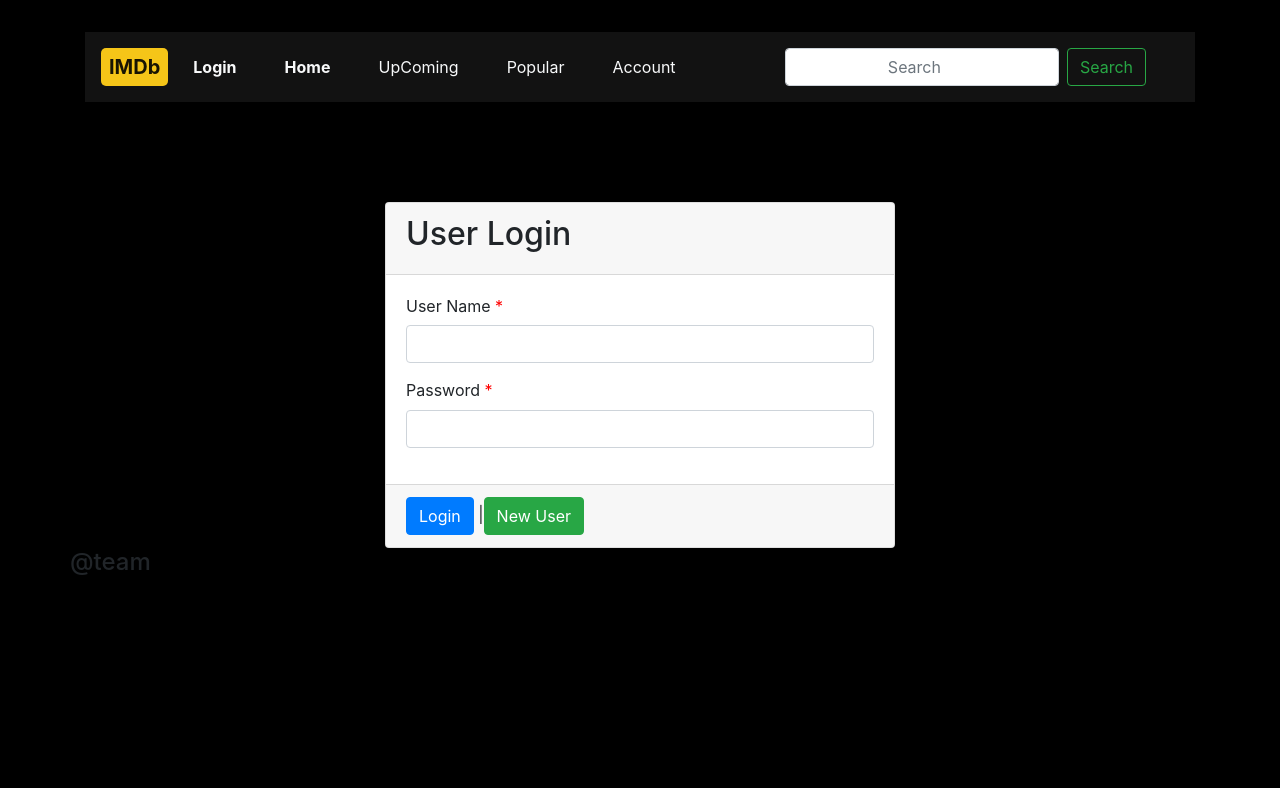
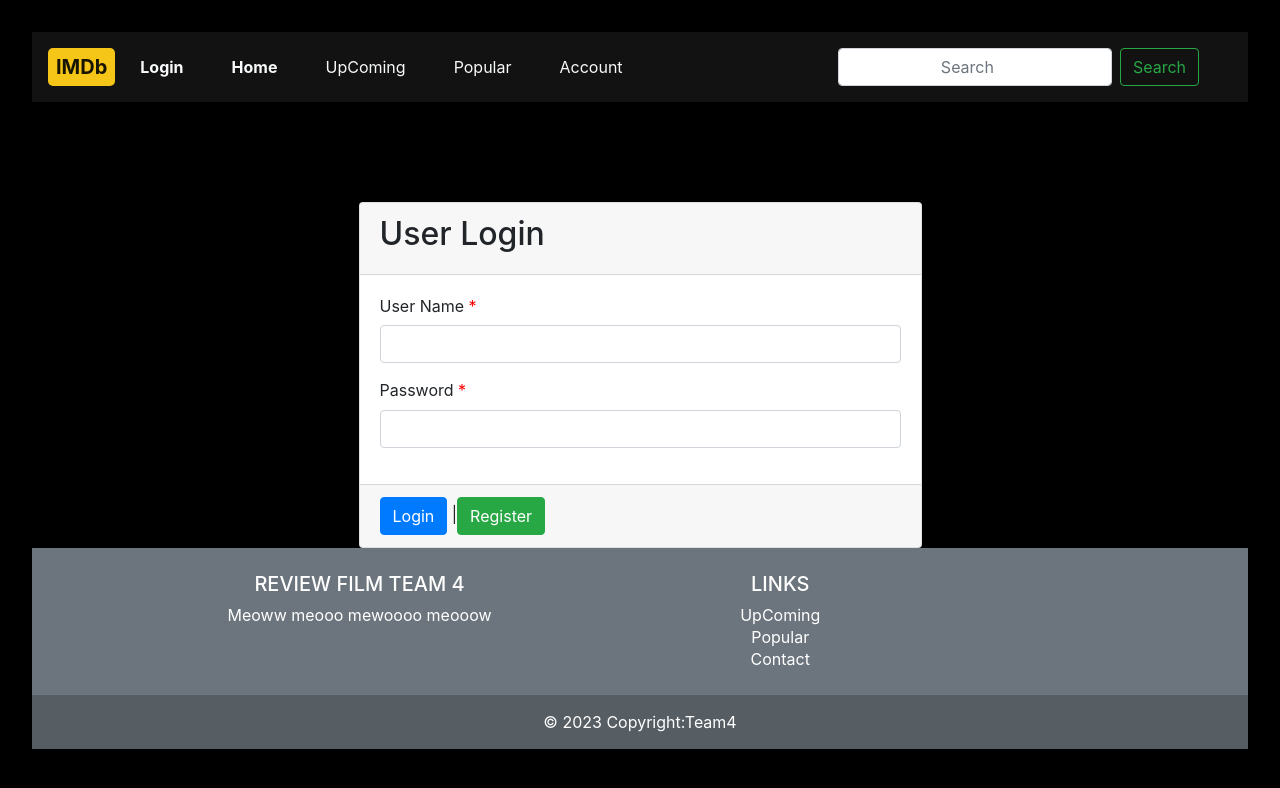
Before and after one commit to Phuockingboy2107/IMDB, a React (Create React App) app: page /login in a window 1280 px wide. Shown: the top 788 px of the page. Built offline with nearby package versions, Linux system fonts and the light colour scheme.

Commit message:
Update New Version

```diff
--- a/src/Template/TemPlateHome.js
+++ b/src/Template/TemPlateHome.js
@@ -6,7 +6,7 @@ import Footer from "../components/Footer";
 
 export default function TemplateHome({children}){
     return(
-        <div className = "container">
+        <div className = "">
             <Header/>
 
             <div className="row content1">
--- a/src/components/ChangePassword.jsx
+++ b/src/components/ChangePassword.js
@@ -1,21 +1,22 @@
 import { useState } from "react";
 import { Button, Card, Form, Modal } from "react-bootstrap";
 import { User } from "../hook/User";
-import { toast } from "react-toastify";
+
+import { useParams } from "react-router-dom";
 
 const ChangePassword = () => {
     const [oldPassword, setOldPassword] = useState("");
     const [newPassword, setNewPassword] = useState("");
     const [user, setUser] = User()
-
+    const { profileId } = useParams();
     const handleUpdate = () => {
-        if(oldPassword !== user.password) return toast("Old password is incorrect!")
+        if(oldPassword !== user.password) return alert("Old password is incorrect!")
         if (!newPassword) {
-            alert.error("Please fill in all fields!");
+            alert("Please fill in all fields!");
             return;
         }
 
-        fetch(`http://localhost:9999/users/${user.id}`, {
+        fetch('http://localhost:9999/users/'+profileId, {
             method: "PUT",
             headers: {
                 "Content-Type": "application/json",
--- a/src/components/EditProfile.js
+++ b/src/components/EditProfile.js
@@ -52,12 +52,7 @@ export default function EditProfile() {
                 <Modal.Body>
                     <Form>
                         <Row>
-                            <Col>
-                                <Form.Group className="mb-3" controlId="formGroupUsername">
-                                    <Form.Label>ID</Form.Label>
-                                    <Form.Control type="text" value={data?.id ?? -1} disabled />
-                                </Form.Group>
-                            </Col>
+
                             <Col>
                                 <Form.Group className="mb-3" controlId="formGroupPassword">
                                     <Form.Label>Account</Form.Label>
@@ -140,7 +135,7 @@ export default function EditProfile() {
                                     <Form.Select
                                         class="sel"
                                         required
-                                        value={data?.dob}
+                                        value={data?.gender}
                                         onChange={(e) => setData({ ...data, gender: parseInt(e.target.value) })}
                                     >
                                         <option value="0">Male</option>
--- a/src/components/Footer.js
+++ b/src/components/Footer.js
@@ -1,9 +1,57 @@
-import { Container } from "react-bootstrap";
+import React from 'react';
+import {
+  MDBFooter,
+  MDBContainer,
+  MDBCol,
+  MDBRow,
+} from 'mdb-react-ui-kit';
 
 export default function Footer() {
-    return(
-        <div className="row footer">
-           <h4>@team</h4>
-        </div>
-    );
+  return (
+    <MDBFooter className='bg-secondary text-white text-center'>
+      <MDBContainer className='p-4'>
+        <MDBRow>
+          <MDBCol lg="6" md="12" className='mb-4 mb-md-0'>
+            <h5 className='text-uppercase'>Review Film Team 4</h5>
+
+            <p>
+             Meoww meooo mewoooo meooow
+            </p>
+          </MDBCol>
+
+          <MDBCol lg="3" md="6" className='mb-4 mb-md-0'>
+            <h5 className='text-uppercase'>Links</h5>
+
+            <ul className='list-unstyled mb-0'>
+
+              <li>
+                <a href='/upcoming' className='text-white'>
+                UpComing
+                </a>
+              </li>
+              <li>
+                <a href='/movie/popular' className='text-white'>
+                Popular
+                </a>
+              </li>
+              <li>
+                <a href='https://www.facebook.com/NhuAnhMer/' className='text-white'>
+                  Contact
+                </a>
+              </li>
+            </ul>
+          </MDBCol>
+
+
+        </MDBRow>
+      </MDBContainer>
+
+      <div className='text-center p-3' style={{ backgroundColor: 'rgba(0, 0, 0, 0.2)' }}>
+        © 2023 Copyright:
+        <a className='text-white' href='/'>
+          Team4
+        </a>
+      </div>
+    </MDBFooter>
+  );
 }
--- a/src/components/Header.js
+++ b/src/components/Header.js
@@ -1,5 +1,5 @@
 import { Col, Container, Nav, Navbar, Row } from "react-bootstrap";
-import { Link, useNavigate } from "react-router-dom";
+import { Link, useNavigate,NavLink } from "react-router-dom";
 import Profile from "../screen/Profile";
 const Header = () => {
     const history = useNavigate()
@@ -58,12 +58,12 @@ const Header = () => {
                         </Link>
                     </li>
                     <li className="nav-item  mx-3">
-                        <Link
+                        <NavLink
                             className="nav-link text-light"
-                            to={"/profile/:profileId"}
+                            to={"/profile/"+id}
                         >
                             Account
-                        </Link>
+                        </NavLink>
                     </li>
                 </ul>
                 <form className="form-inline mr-5 my-lg-0 ">
--- a/src/screen/Login.js
+++ b/src/screen/Login.js
@@ -3,6 +3,7 @@ import { Link, useNavigate } from "react-router-dom";
 import { toast,ToastContainer } from "react-toastify";
 import {Row} from "react-bootstrap"
 import TemplateHome from "../Template/TemPlateHome";
+import DefaultTemplate from "../Template/DefaultTemplate";
 const Login = () => {
     const [username, usernameupdate] = useState('');
     const [password, passwordupdate] = useState('');
@@ -23,7 +24,7 @@ sessionStorage.clear();
                 if (Object.keys(resp).length === 0) {
                     toast.error('Please Enter Valid username');
                 } else {
-                    console.log(resp[0].id);
+
 
                     if (resp[0].password === password) {
 
@@ -56,7 +57,7 @@ sessionStorage.clear();
         return result;
     }
     return (
-        <TemplateHome>
+        <DefaultTemplate>
             <div className="row">
                 <div className="offset-lg-3 col-lg-6" style={{ marginTop: "100px" }}>
                     <form onSubmit={ProceedLogin} className="container">
@@ -99,14 +100,14 @@ sessionStorage.clear();
                                 </button>{" "}
                                 |
                                 <Link className="btn btn-success" to={"/register"}>
-                                    New User
+                                    Register
                                 </Link>
                             </div>
                         </div>
                     </form>
                 </div>
             </div>
-        </TemplateHome>
+        </DefaultTemplate>
     );
 }
 
--- a/src/screen/Register.js
+++ b/src/screen/Register.js
@@ -13,7 +13,7 @@ const Register = () => {
     const [city, citychange] = useState("");
     const [address, addresschange] = useState("");
     const [gender, genderchange] = useState("male");
-    const [role, roleId] = useState(1);
+
     const navigate = useNavigate();
 
     const IsValaccountate = () => {
@@ -60,7 +60,7 @@ const Register = () => {
 
     const handlesubmit = (e) => {
         e.preventDefault();
-        let regobj = { account, name, password, gmail, phone, city, address, gender, dob ,role};
+        let regobj = { account, name, password, gmail, phone, city, address, gender, dob };
         if (IsValaccountate()) {
             fetch("http://localhost:9999/users", {
                 method: "POST",
```
